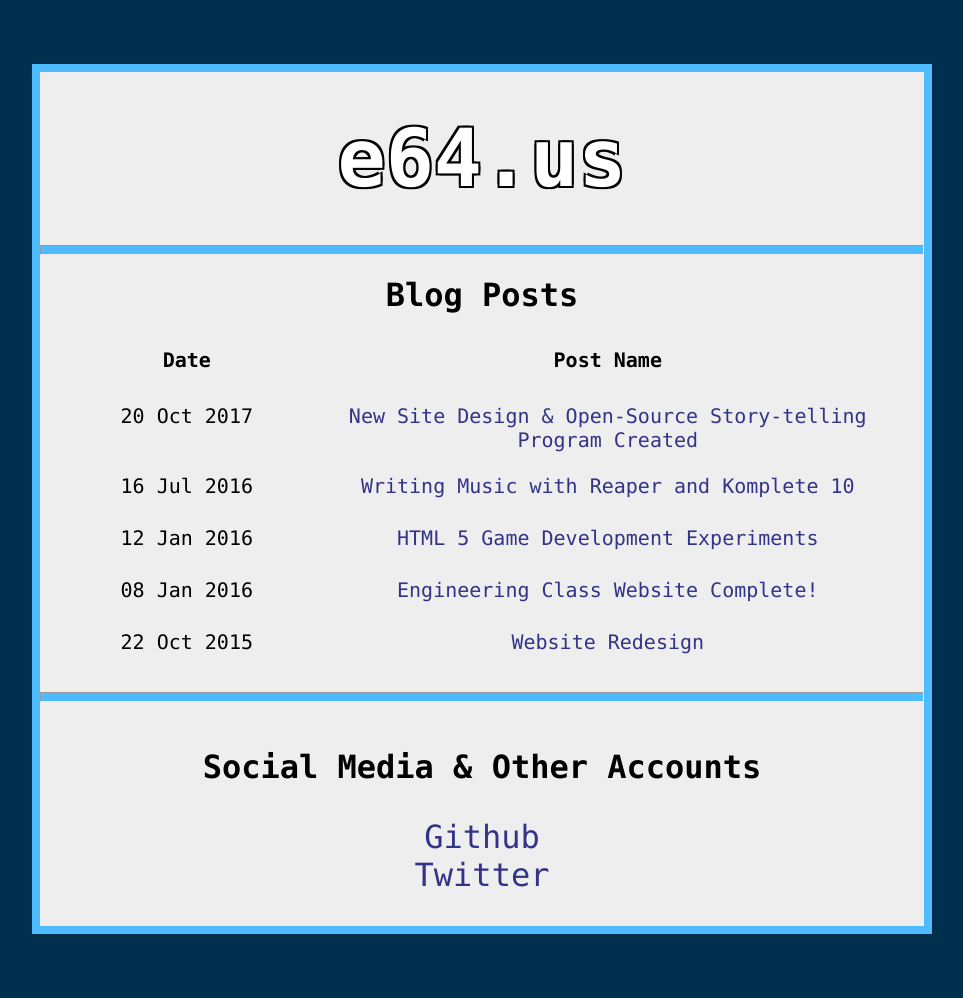
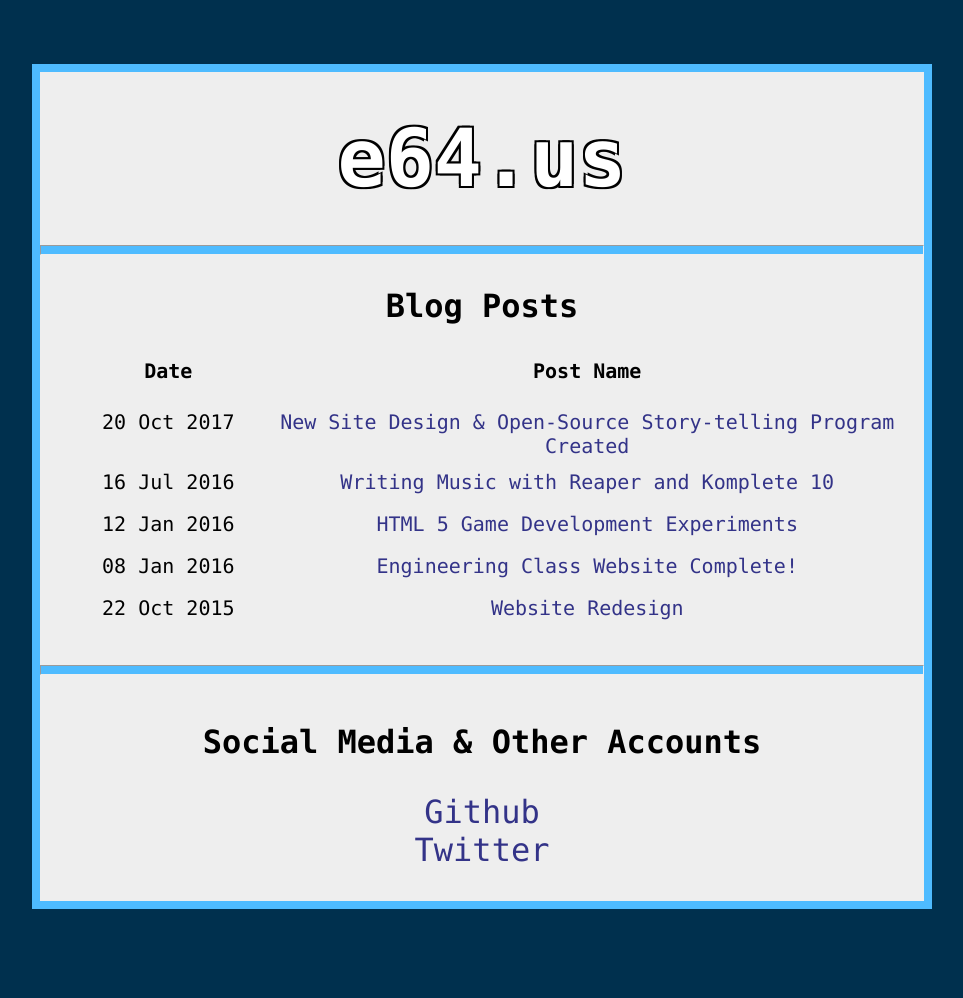
Before and after one commit to Epitaph64/e64.us, a Jekyll site: the page built from index.html, in a window 1280 px wide. Shown: the whole page, without its empty margins (158-1121 px from the left). Built offline with Jekyll 4.4.1, drawn with Linux system fonts in a browser that asks for light colours; Markdown is read by kramdown in place of the engine named in the settings; after the commit the page ends 964 px from its top, so only the background shows below that.

Commit message:
More license changes, and updated style to work better on mobile

```diff
--- a/css/main.css
+++ b/css/main.css
@@ -252,6 +252,13 @@
   color: #009999; }
 
 /* Literal.Number.Integer.Long */
+* {
+  margin: 0;
+  padding: 0; }
+
+html, body {
+  height: 100%; }
+
 body {
   background-color: #00304e;
   margin: 4em auto;
@@ -260,7 +267,9 @@
 
 hr {
   background-color: #4ebbff;
-  height: 0.5em; }
+  height: 0.5em;
+  margin-top: 2em;
+  margin-bottom: 2em; }
 
 div.site {
   border: 0.5em solid #4ebbff;
@@ -272,12 +281,14 @@
   margin: 0 auto; }
 
 table {
+  max-width: 95%;
   align: center;
   margin: 0 auto; }
   table th {
-    padding: 0 0 1em 0; }
+    padding-bottom: 1em; }
   table td {
-    padding: 0.5em; }
+    padding-top: 0.25em;
+    padding-bottom: 0.25em; }
 
 .title {
   margin: 0.5em;
```
Also changed, not shown: _scss/main.scss (+15 -2 lines), package.json (+2 -5 lines), LICENSE.md.
